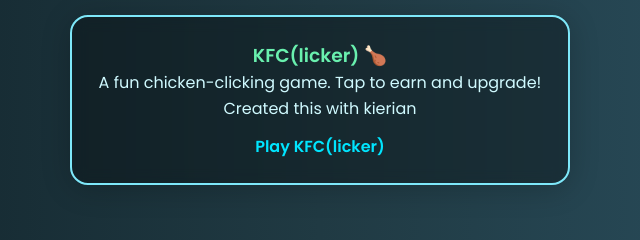
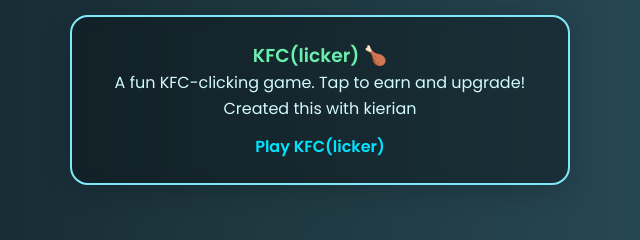
Before and after one commit to Randomman123598/Project-Portfolio.github.io, a plain HTML site: page index.html in a window 1280 px wide. Shown: the part 1040-1280 px from the top of the page, 320-960 px from the left. Drawn offline with Linux system fonts and the light colour scheme.

Commit message:
Update index.html

```diff
--- a/index.html
+++ b/index.html
@@ -53,7 +53,7 @@
 
       <div class="project center">
         <h3>KFC(licker) 🍗</h3>
-        <p>A fun chicken-clicking game. Tap to earn and upgrade! Created this with kierian</p>
+        <p>A fun KFC-clicking game. Tap to earn and upgrade! Created this with kierian</p>
         <a href="https://codepen.io/Jalil-JOHNSON/full/RNwjPWM" target="_blank">Play KFC(licker)</a>
       </div>
     </div>
```
